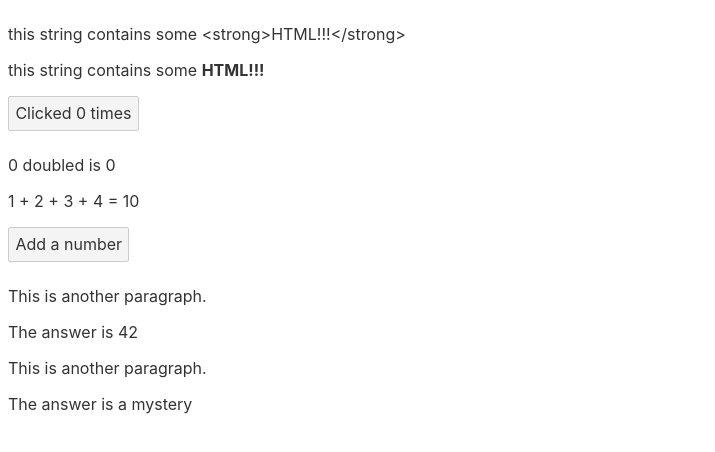
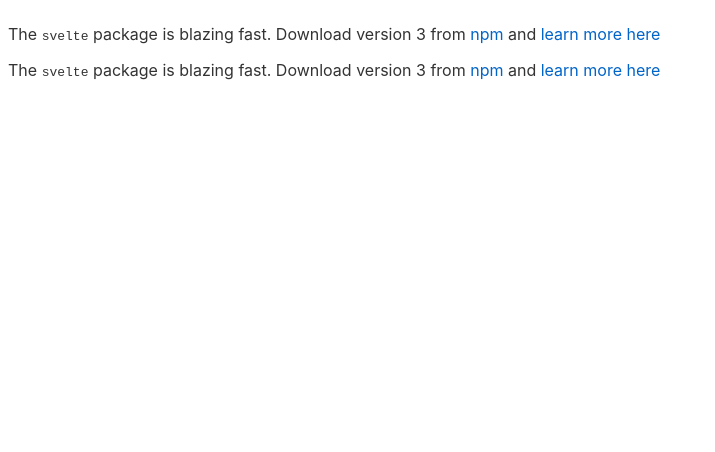
Before and after one commit to Annie-Huang/my-svelte-project2, a Svelte app: page / in a window 1280 px wide. Shown: the top 452 px of the page, without its empty margins (0-715 px from the left). Built offline with nearby package versions, Linux system fonts and the light colour scheme.

Commit message:
Props - Spread props

```diff
--- a/src/App.svelte
+++ b/src/App.svelte
@@ -1,72 +1,14 @@
-<!--From Introduction/HTML tags to -->
+<!--From Props/Spread props to -->
 <script>
-    import Nested from './Nested.svelte';
+    import Info from './Info.svelte';
 
-    let string = `this string contains some <strong>HTML!!!</strong>`;
-
-    let count = 0;
-
-    function handleClick() {
-        // event handler code goes here
-        count += 1;
-    }
-
-    // Reactive values become particularly valuable when you need to reference them multiple times,
-    // or you have values that depend on other reactive values.
-    $: doubled = count * 2;
-
-    $: {
-        console.log(`the count is ${count}`);
-        alert(`I SAID THE COUNT IS ${count}`);
-    }
-    $: if (count >= 10) {
-        alert(`count is dangerously high!`);
-        count = 9;
-    }
-
-    let numbers = [1, 2, 3, 4];
-
-    // function addNumber() {
-    //     numbers.push(numbers.length + 1);
-    //     // Because Svelte's reactivity is triggered by assignments, using array methods like push and splice
-    //     // won't automatically cause updates. For example, clicking the button doesn't do anything.
-    //     // One way to fix that is to add an assignment that would otherwise be redundant:
-    //     numbers = numbers;
-    // }
-
-    // // Or: use the following.
-    // // You can use similar patterns to replace pop, shift, unshift and splice.
-    // function addNumber() {
-    //     numbers = [...numbers, numbers.length + 1];
-    // }
-
-    // Or: this..
-    // Assignments to properties of arrays and objects — e.g. obj.foo += 1 or array[i] = x — work the same way
-    // as assignments to the values themselves
-    function addNumber() {
-        numbers[numbers.length] = numbers.length + 1;
-    }
-
-    $: sum = numbers.reduce((t, n) => t + n, 0);
+    const pkg = {
+        name: 'svelte',
+        version: 3,
+        speed: 'blazing',
+        website: 'https://svelte.dev'
+    };
 </script>
 
-<!--Svelte doesn't perform any sanitization of the expression inside {@html ...} before it gets inserted into the DOM.
-    In other words, if you use this feature it's critical that you manually escape HTML that comes from sources
-    you don't trust, otherwise you risk exposing your users to XSS attacks.-->
-<p>{string}</p>
-<p>{@html string}</p>
-
-<button on:click={handleClick}>
-    Clicked {count} {count === 1 ? 'time' : 'times'}
-</button>
-
-<p>{count} doubled is {doubled}</p>
-
-<p>{numbers.join(' + ')} = {sum}</p>
-
-<button on:click={addNumber}>
-    Add a number
-</button>
-
-<Nested answer={42}/>
-<Nested/>
+<Info name={pkg.name} version={pkg.version} speed={pkg.speed} website={pkg.website}/>
+<Info {...pkg}/>
--- /dev/null
+++ b/src/Info.svelte
@@ -0,0 +1,12 @@
+<script>
+    export let name;
+    export let version;
+    export let speed;
+    export let website;
+</script>
+
+<p>
+    The <code>{name}</code> package is {speed} fast.
+    Download version {version} from <a href="https://www.npmjs.com/package/{name}">npm</a>
+    and <a href={website}>learn more here</a>
+</p>
```
Also changed, not shown: src/App02.svelte (added, +72 -0 lines).
